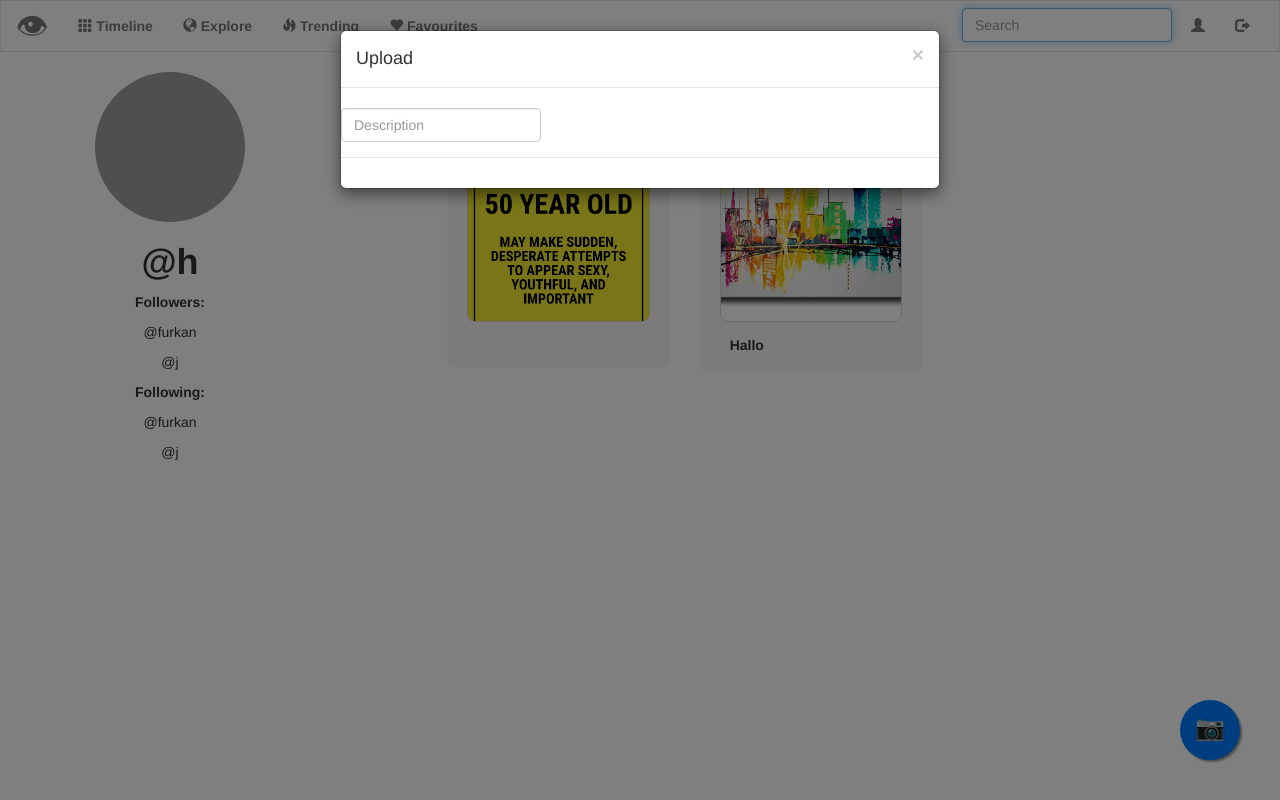
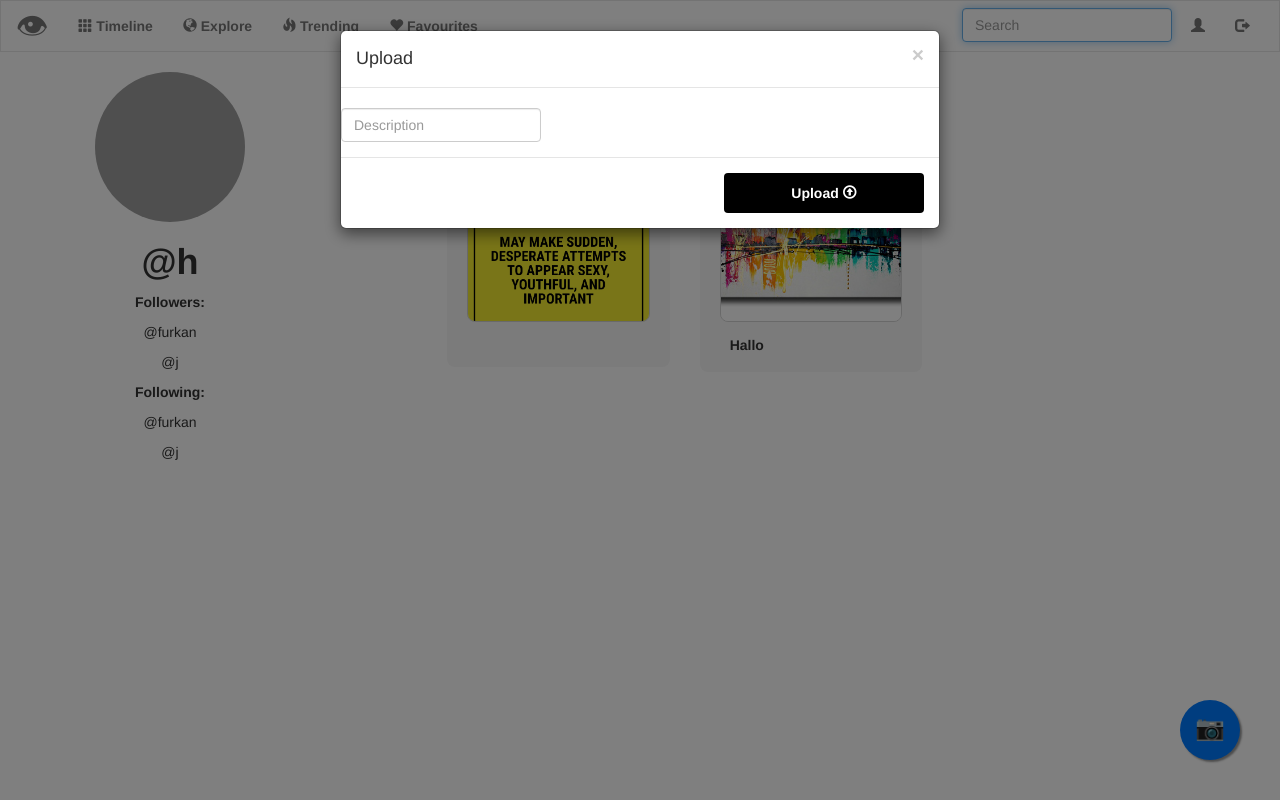
Before and after one commit to EyeLike2019/EyeLike, a Flask app: page /account in a window 1280 px wide, after a click that opens the changed part. Run offline with Flask 2, Linux system fonts and the light colour scheme; a user stored in the database is signed in; data that the repository does not hold is empty; some libraries are stand-ins or nearby versions; grey boxes are pictures that could not be loaded.

Commit message:
button bug weg

```diff
--- a/templates/account.html
+++ b/templates/account.html
@@ -96,8 +96,8 @@
           <button id="remove" onclick="removeProfilePicButtonClicked('{{ profile_pic }}')" class="btn btn-dark">Remove <span class="glyphicon glyphicon-trash"></span></button>
           {% else %}
           <form action="/uploadprofilepic" method="post" enctype="multipart/form-data" >
-            <input type="file" name="pf" id="file" class="inputfile" onchange="form.submit()" />
-            <label for="file" class="btn btn-dark">Upload <span class="glyphicon glyphicon-upload"></span></label>
+            <input type="file" name="pf" id="pf" class="inputfile" onchange="form.submit()" />
+            <label for="pf" class="btn btn-dark">Upload <span class="glyphicon glyphicon-upload"></span></label>
           </form>
           <font size="1">Photo by <a href src="https://unsplash.com/">Unsplash</a></font>
           {% endif %}
--- a/templates/layout.html
+++ b/templates/layout.html
@@ -98,10 +98,10 @@
                     </div>
                 </div>
               <div class="modal-footer">
-                <!--<form action="/upload" method="post" enctype="multipart/form-data" >-->
-                <!--    <input type="file" name="file" id="file2" class="inputfile" onchange="form.submit()" />-->
-                <!--    <label for="file" class="btn btn-dark" style="font-size:14px; font-weight:700; padding-top: 9px;"><b>Upload <span class="glyphicon glyphicon-upload"></span></b></label><br>-->
-                <!--</form>-->
+                <form action="/upload" method="post" enctype="multipart/form-data" >
+                    <input type="file" name="file" id="file" class="inputfile" onchange="form.submit()" />
+                    <label for="file" class="btn btn-dark" style="font-size:14px; font-weight:700; padding-top: 9px;"><b>Upload <span class="glyphicon glyphicon-upload"></span></b></label><br>
+                </form>
               </div>
             </div>
 
```
Also changed, not shown: database.db, uploadprofilepic/5_dMt9dmo.jpg (deleted).
